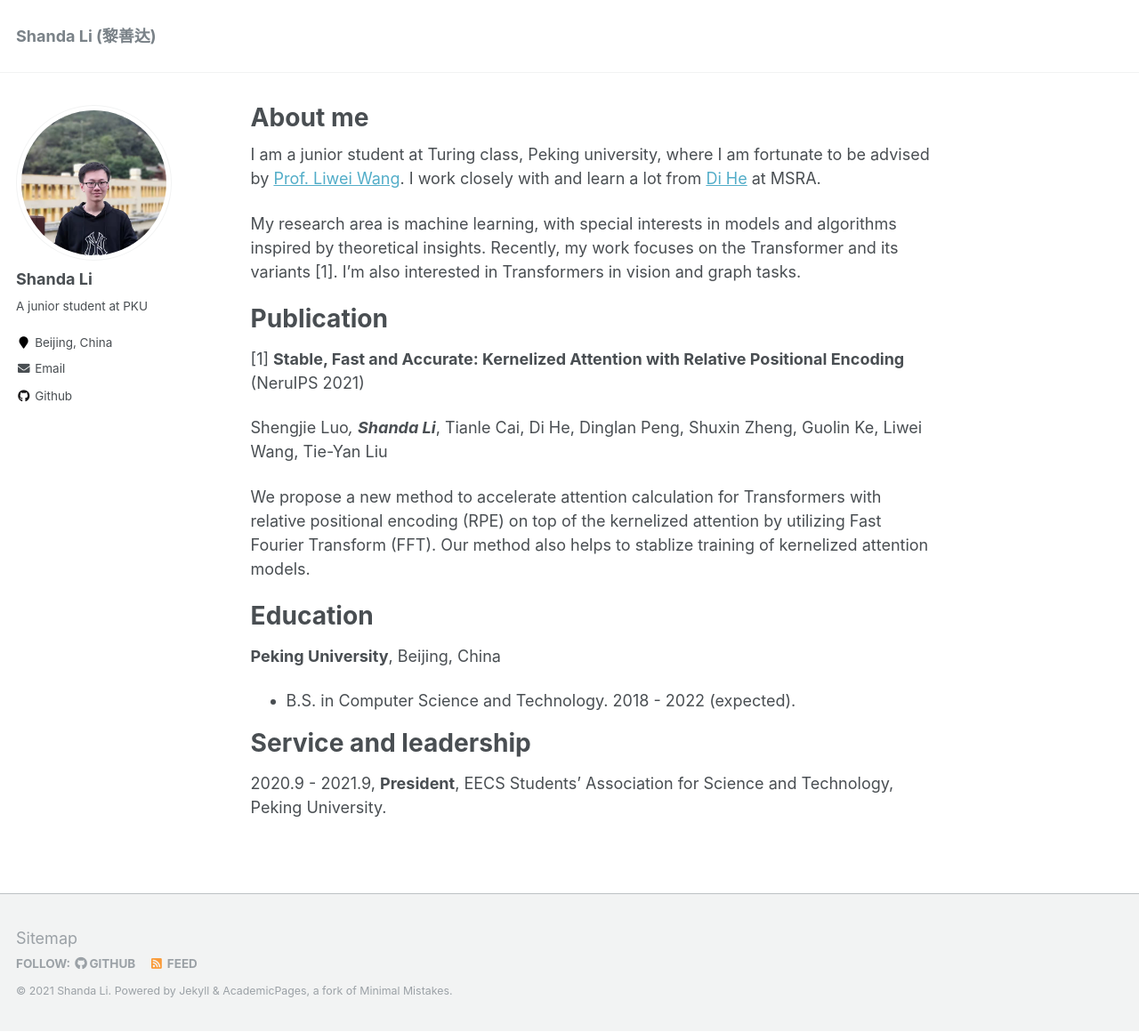
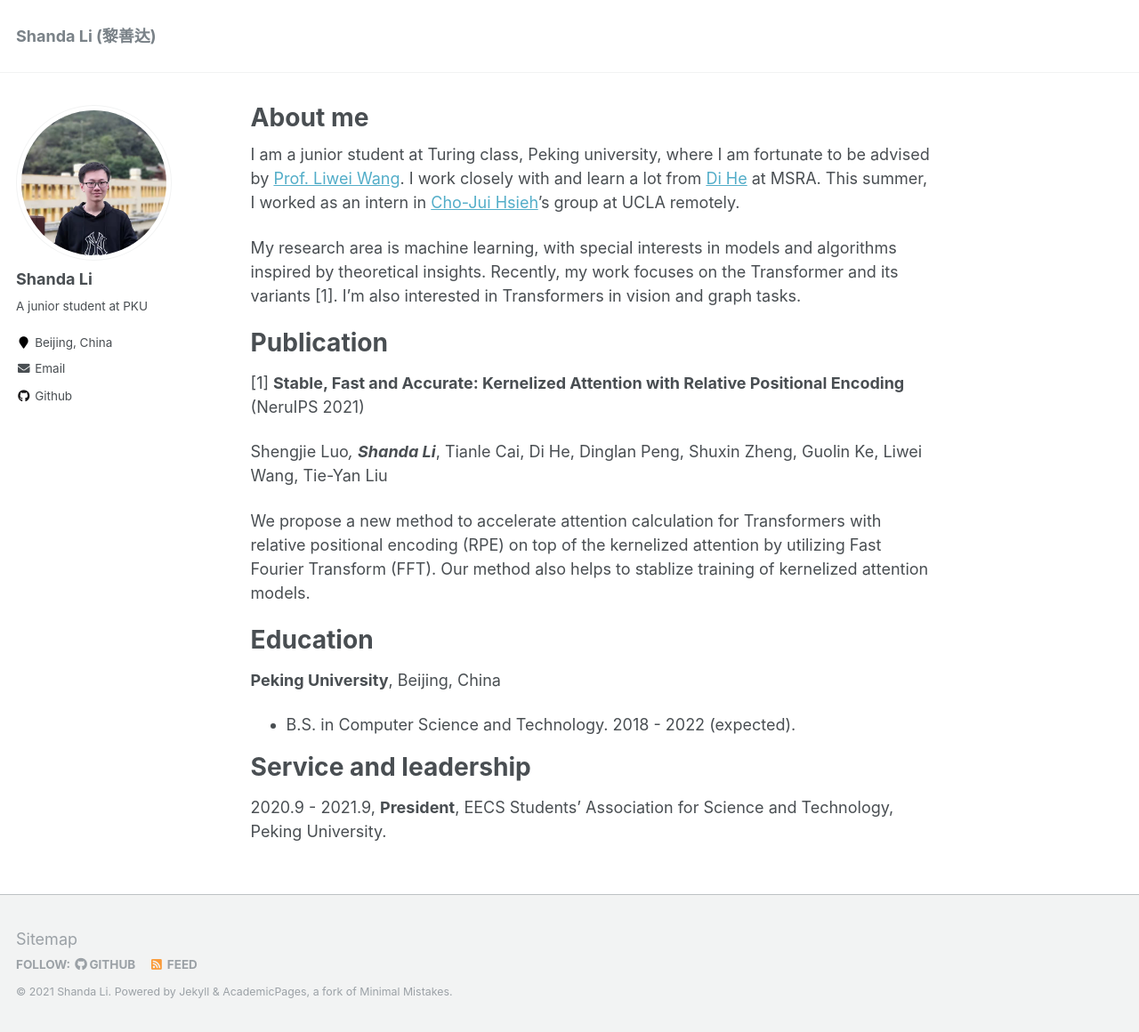
Before and after one commit to libinghui0000/huihui.github.io, a Jekyll site: the page built from _pages/about.md, in a window 1280 px wide and 1160 px high. Shown: the whole window at 89% size. Built offline with Jekyll 4.4.1, drawn with Linux system fonts in a browser that asks for light colours.

Commit message:
summer intern

```diff
--- a/_pages/about.md
+++ b/_pages/about.md
@@ -9,7 +9,7 @@ redirect_from:
 ---
 
 
-I am a junior student at Turing class, Peking university, where I am fortunate to be advised by [Prof. Liwei Wang](http://www.liweiwang-pku.com/). I work closely with and learn a lot from [Di He](https://www.microsoft.com/en-us/research/people/dihe/) at MSRA.
+I am a junior student at Turing class, Peking university, where I am fortunate to be advised by [Prof. Liwei Wang](http://www.liweiwang-pku.com/). I work closely with and learn a lot from [Di He](https://www.microsoft.com/en-us/research/people/dihe/) at MSRA. This summer, I worked as an intern in [Cho-Jui Hsieh](http://web.cs.ucla.edu/~chohsieh/)'s group at UCLA remotely.
 
 My research area is machine learning, with special interests in models and algorithms inspired by theoretical insights. Recently, my work focuses on the Transformer and its variants [1]. I'm also interested in Transformers in vision and graph tasks.
 
```
